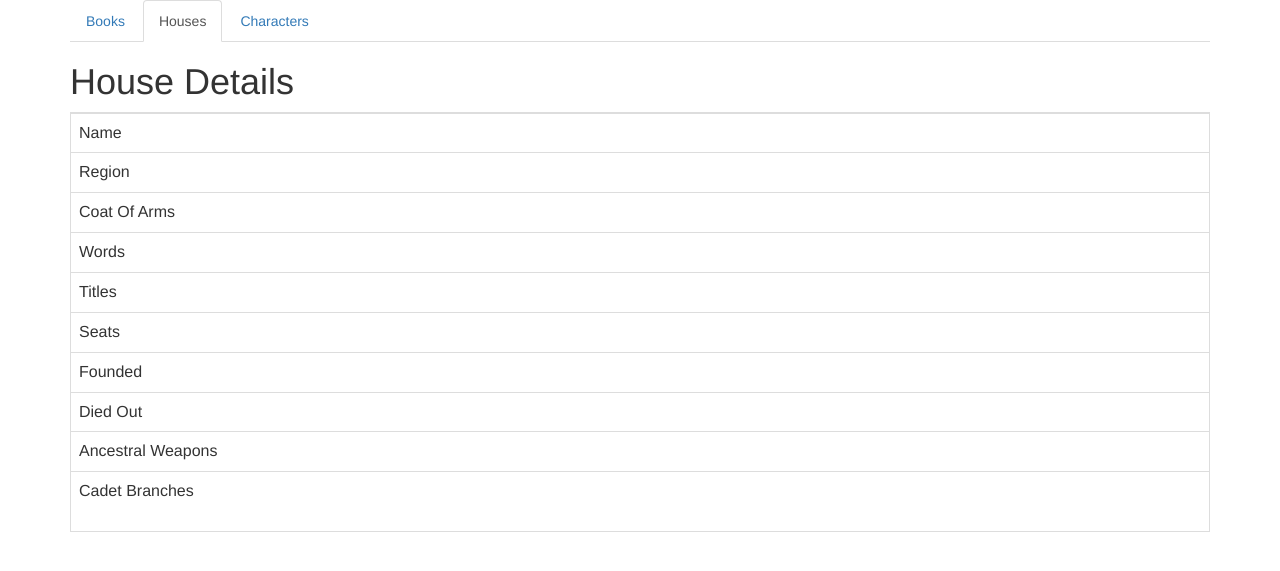
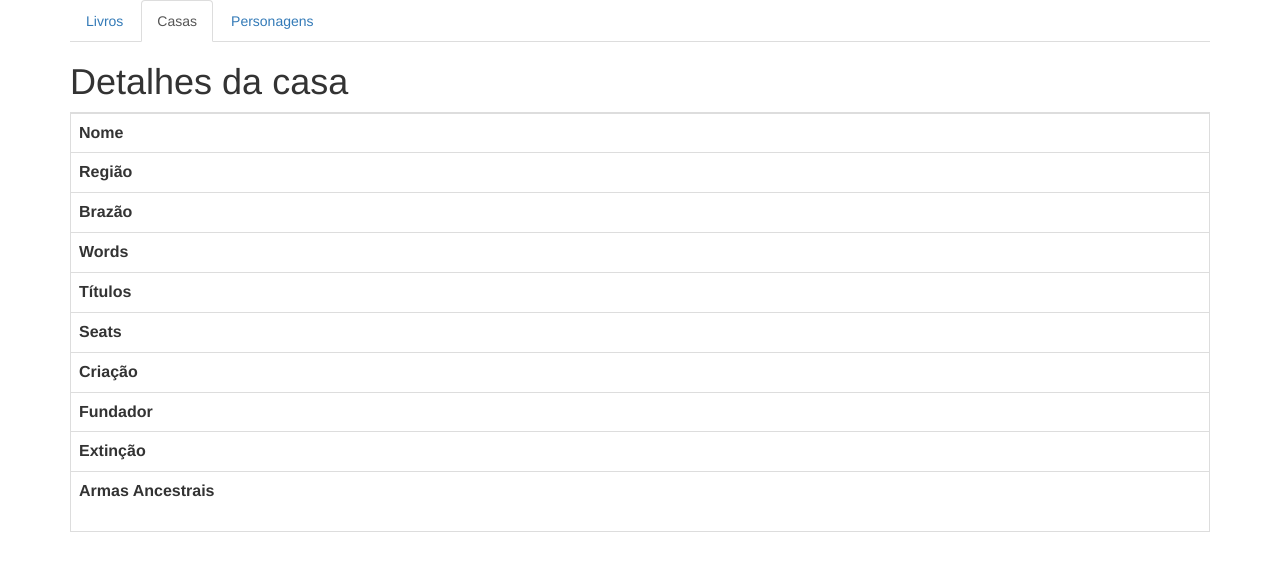
Before and after one commit to AndersonC96/Game-Of-Thrones_PHP, a PHP site: page /house_details.php in a window 1280 px wide. Shown: the top 571 px of the page. Run offline with PHP 8.4, Linux system fonts and the light colour scheme; data that the repository does not hold is empty.

Commit message:
Update house_details.php

```diff
--- a/house_details.php
+++ b/house_details.php
@@ -1,6 +1,6 @@
 <html>
     <head>
-        <title>A Song of Ice and Fire | Houses</title>
+        <title>As Crônicas de Gelo e Fogo | Casas</title>
         <link rel="shortcut icon" href="./favicon.ico"/>
         <embed name="myMusic" loop="true" hidden="true" src="./music.mp3">
         <link rel="stylesheet" href="https://maxcdn.bootstrapcdn.com/bootstrap/3.4.1/css/bootstrap.min.css">
@@ -23,24 +23,25 @@
         ?>
         <div class="container">
             <ul class="nav nav-tabs">
-                <li><a href="index.php">Books</a></li>
-                <li class="active"><a href="houses.php">Houses</a></li>
-                <li><a href="characters.php">Characters</a></li>
+                <li><a href="index.php">Livros</a></li>
+                <li class="active"><a href="houses.php">Casas</a></li>
+                <li><a href="characters.php">Personagens</a></li>
             </ul>
-            <h1>House Details</h1>
+            <h1>Detalhes da casa</h1>
             <div class="table-bordered">
                 <table class="table">
                     <?php
-                        echo "<tr><td><span>Name</span></td><td>".$json["name"]."</td></tr>";
-                        echo "<tr><td>Region</td><td>".$json["region"]."</td></tr>";
-                        echo "<tr><td>Coat Of Arms</td><td>".$json["coatOfArms"]."</td></tr>";
-                        echo "<tr><td>Words</td><td>".$json["words"]."</td></tr>";
-                        echo "<tr><td>Titles</td><td>".implode(", ",$json["titles"])."</td></tr>";
-                        echo "<tr><td>Seats</td><td>".implode(", ",$json["seats"])."</td></tr>";
-                        echo "<tr><td>Founded</td><td>".$json["founded"]."</td></tr>";
-                        echo "<tr><td>Died Out</td><td>".$json["diedOut"]."</td></tr>";
-                        echo "<tr><td>Ancestral Weapons</td><td>".implode(", ",$json["ancestralWeapons"])."</td></tr>";
-                        echo "<tr><td>Cadet Branches</td><td>".implode(", ",$json["cadetBranches"])."</td></tr>";
+                        echo "<tr><td><span><b>Nome</b></span></td><td>".$json["name"]."</td></tr>";
+                        echo "<tr><td><b>Região</b></td><td>".$json["region"]."</td></tr>";
+                        echo "<tr><td><b>Brazão</b></td><td>".$json["coatOfArms"]."</td></tr>";
+                        echo "<tr><td><b>Words</b></td><td>".$json["words"]."</td></tr>";
+                        echo "<tr><td><b>Títulos</b></td><td>".implode(", ",$json["titles"])."</td></tr>";
+                        echo "<tr><td><b>Seats</b></td><td>".implode(", ",$json["seats"])."</td></tr>";
+                        echo "<tr><td><b>Criação</b></td><td>".$json["founded"]."</td></tr>";
+                        echo "<tr><td><b>Fundador</b></td><td>".$json["founder"]."</td></tr>";
+                        echo "<tr><td><b>Extinção</b></td><td>".$json["diedOut"]."</td></tr>";
+                        echo "<tr><td><b>Armas Ancestrais</b></td><td>".implode(", ",$json["ancestralWeapons"])."</td></tr>";
+                        //echo "<tr><td>Cadet Branches</td><td>".implode(", ",$json["cadetBranches"])."</td></tr>";
                     ?>
                 </table>
             </div>
```
